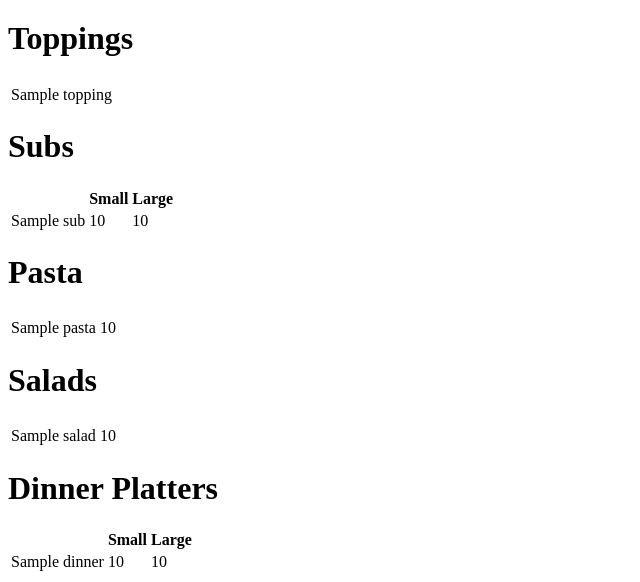
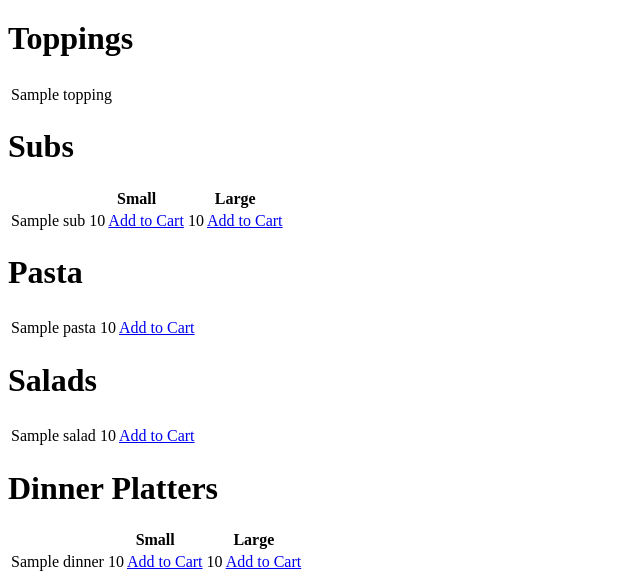
Before and after one commit to syntaxkim/project3-pizza, a Django app: template orders/templates/orders/index.html in a window 1280 px wide. Shown: the part 297-879 px from the top of the page, without its empty margins (0-640 px from the left). Run offline with Django 3.2, Linux system fonts and the light colour scheme; the template is opened without the code that fills it: most values are stand-ins (such as "Sample title", 1, 10 or a date in 2020).

Commit message:
item_detail view added

```diff
--- a/orders/templates/orders/index.html
+++ b/orders/templates/orders/index.html
@@ -17,8 +17,8 @@
     {% for regular_pizza in regular_pizzas %}
     <tr>
         <td>{{ regular_pizza.name }}</td>
-        <td>{{ regular_pizza.price_small }} <a href="{% url 'add_item' regular_pizza.id_small %}">Add to Cart</a></td>
-        <td>{{ regular_pizza.price_large }} <a href="{% url 'add_item' regular_pizza.id_large %}">Add to Cart</a></td>
+        <td>{{ regular_pizza.price_small }} <a href="{% url 'item_detail' regular_pizza.id_small %}">Add to Cart</a></td>
+        <td>{{ regular_pizza.price_large }} <a href="{% url 'item_detail' regular_pizza.id_large %}">Add to Cart</a></td>
     </tr>
     {% endfor %}
 </table>
@@ -33,8 +33,8 @@
     {% for sicilian_pizza in sicilian_pizzas %}
     <tr>
         <td>{{ sicilian_pizza.name }}</td>
-        <td>{{ sicilian_pizza.price_small }} <a href="{% url 'add_item' sicilian_pizza.id_small %}">Add to Cart</a></td>
-        <td>{{ sicilian_pizza.price_large }} <a href="{% url 'add_item' sicilian_pizza.id_large %}">Add to Cart</a></td>
+        <td>{{ sicilian_pizza.price_small }} <a href="{% url 'item_detail' sicilian_pizza.id_small %}">Add to Cart</a></td>
+        <td>{{ sicilian_pizza.price_large }} <a href="{% url 'item_detail' sicilian_pizza.id_large %}">Add to Cart</a></td>
     </tr>
     {% endfor %}
 </table>
@@ -61,8 +61,8 @@
     {% for sub in subs %}
     <tr>
         <td>{{ sub.name }}</td>
-        <td>{{ sub.price_small }}</td>
-        <td>{{ sub.price_large }}</td>
+        <td>{{ sub.price_small }} <a href="{% url 'item_detail' sub.id_small %}">Add to Cart</a></td>
+        <td>{{ sub.price_large }} <a href="{% url 'item_detail' sub.id_large %}">Add to Cart</a></td>
     </tr>
     {% endfor %}
 </table>
@@ -76,7 +76,7 @@
     {% for pasta in pastas %}
     <tr>
         <td>{{ pasta.name }}</td>
-        <td>{{ pasta.price }}</td>
+        <td>{{ pasta.price }} <a href="{% url 'item_detail' pasta.id %}">Add to Cart</a></td>
     </tr>
     {% endfor %}
 </table>
@@ -90,7 +90,7 @@
     {% for salad in salads %}
     <tr>
         <td>{{ salad.name }}</td>
-        <td>{{ salad.price }}</td>
+        <td>{{ salad.price }} <a href="{% url 'item_detail' salad.id %}">Add to Cart</a></td>
     </tr>
     {% endfor %}
 </table>
@@ -105,8 +105,8 @@
     {% for dinner in dinners %}
     <tr>
         <td>{{ dinner.name }}</td>
-        <td>{{ dinner.price_small }}</td>
-        <td>{{ dinner.price_large }}</td>
+        <td>{{ dinner.price_small }} <a href="{% url 'item_detail' dinner.id_small %}">Add to Cart</a></td>
+        <td>{{ dinner.price_large }} <a href="{% url 'item_detail' dinner.id_large %}">Add to Cart</a></td>
     </tr>
     {% endfor %}
 </table>
--- a/orders/urls.py
+++ b/orders/urls.py
@@ -6,6 +6,7 @@ urlpatterns = [
     path('register', views.register, name='register'),
     path('login', views.login_view, name='login'),
     path('logout', views.logout_view, name='logout'),
+    path('item/<int:item_id>', views.item, name='item_detail'),
     path('cart', views.index, name='cart'),
     path('cart/add/<int:item_id>', views.add_item, name="add_item"),
     path('cart/delete/<int:item_id>', views.delete_item, name="delete_item"),
```
Also changed, not shown: orders/templates/orders/item.html (added, +30 -0 lines), orders/views.py (+8 -1 lines), db.sqlite3, orders/static/orders/item.js (added).
